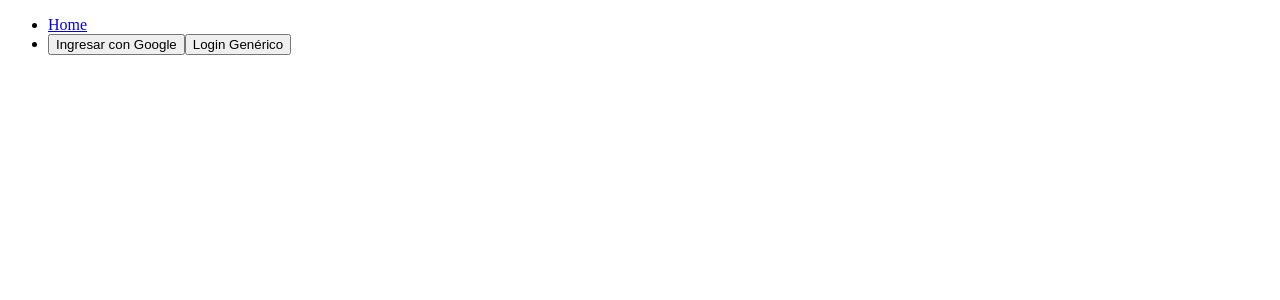
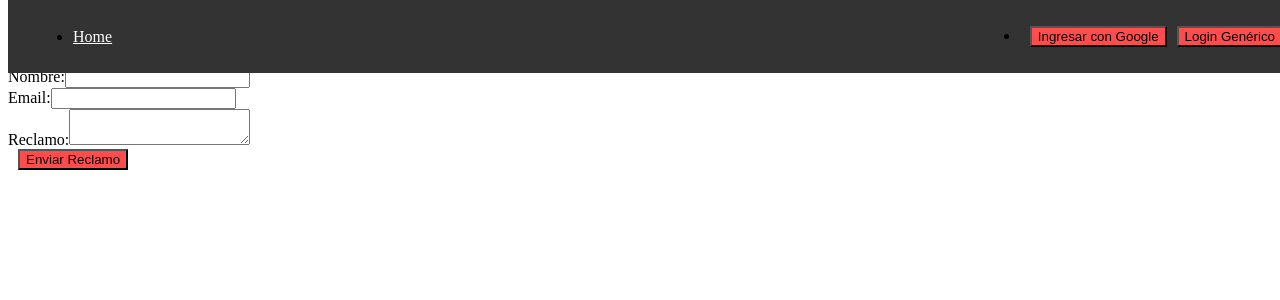
Before and after one commit to MaximoHumittas/SistemaDeReservasDeEspacio, a React (Vite) app in the folder reservasEspaciosFrontend/: page /reclamo in a window 1280 px wide. Shown: the top 300 px of the page. Built offline with nearby package versions, Linux system fonts and the light colour scheme; no server answers.

Commit message:
integrado matias y jaziel

```diff
--- a/reservasEspaciosFrontend/src/App.jsx
+++ b/reservasEspaciosFrontend/src/App.jsx
@@ -6,7 +6,8 @@ import Formulary from "./pages/FormularyPage";
 import AuthProvider from "./context/AuthContext";
 import About from "./pages/AboutPage";
 import LoginGenerico from "./pages/LoginGenerico";
-
+import ReclamoForm from "./pages/ReclamoForm";
+import './styles/index.css';
 
 export default function App() {
     return (
@@ -24,6 +25,8 @@ export default function App() {
 
                     <Route path="/login-generico" element={<LoginGenerico />} />
 
+                    <Route path="/reclamo" element={<ReclamoForm />} />
+
                 </Routes>
             </Router>
         </AuthProvider>
--- a/reservasEspaciosFrontend/src/components/NavBar.jsx
+++ b/reservasEspaciosFrontend/src/components/NavBar.jsx
@@ -1,6 +1,7 @@
+import { useContext } from "react";
 import { NavLink } from "react-router-dom";
-import { useContext } from "react";
 import { AuthContext } from "../context/AuthContext";
+import '../styles/NavBar.css';
 
 export default function NavBar() {
   const { loginWithGoogle, user, logout } = useContext(AuthContext);
@@ -18,6 +19,9 @@ export default function NavBar() {
             </li>
             <li>
               <NavLink to="/about">About</NavLink>
+            </li>
+            <li>
+              <NavLink to="/reclamo">Reclamo</NavLink>
             </li>
           </>
         )}
--- /dev/null
+++ b/reservasEspaciosFrontend/src/pages/ReclamoForm.jsx
@@ -0,0 +1,74 @@
+import { useState } from "react";
+import { supabase } from "../supabase/client";
+
+export default function ReclamoForm() {
+  const [nombre, setNombre] = useState("");
+  const [email, setEmail] = useState("");
+  const [reclamo, setReclamo] = useState("");
+  const [error, setError] = useState(null);
+
+  const handleSubmit = async (e) => {
+    e.preventDefault();
+    setError(null);
+
+    try {
+      const { data, error } = await supabase
+        .from("reclamos") // Verifica que esta tabla exista en Supabase
+        .insert([{ nombre, email, reclamo }]);
+
+      if (error) {
+        console.error("Error al enviar reclamo:", error);
+        setError("Hubo un problema al enviar el reclamo. Inténtalo de nuevo.");
+        return;
+      }
+
+      console.log("Reclamo enviado exitosamente:", data);
+      // Limpia el formulario
+      setNombre("");
+      setEmail("");
+      setReclamo("");
+    } catch (err) {
+      console.error("Error al enviar reclamo:", err);
+      setError("Hubo un error al conectarse con el servidor.");
+    }
+  };
+
+  return (
+    <div>
+      <h2>Formulario de Reclamo</h2>
+      {error && <p style={{ color: "red" }}>{error}</p>}
+      <form onSubmit={handleSubmit}>
+        <div>
+          <label htmlFor="nombre">Nombre:</label>
+          <input
+            id="nombre"
+            type="text"
+            value={nombre}
+            onChange={(e) => setNombre(e.target.value)}
+            required
+          />
+        </div>
+        <div>
+          <label htmlFor="email">Email:</label>
+          <input
+            id="email"
+            type="email"
+            value={email}
+            onChange={(e) => setEmail(e.target.value)}
+            required
+          />
+        </div>
+        <div>
+          <label htmlFor="reclamo">Reclamo:</label>
+          <textarea
+            id="reclamo"
+            value={reclamo}
+            onChange={(e) => setReclamo(e.target.value)}
+            required
+          />
+        </div>
+        <button type="submit">Enviar Reclamo</button>
+      </form>
+    </div>
+  );
+}
--- /dev/null
+++ b/reservasEspaciosFrontend/src/styles/NavBar.css
@@ -0,0 +1,45 @@
+nav {
+    background-color: #333;
+    padding: 10px;
+    position: fixed;
+    top: 0;
+    width: 100%;
+    z-index: 1000;
+  }
+
+  ul {
+    display: flex;
+    justify-content: space-between;
+    align-items: center;
+  }
+
+  li {
+    margin: 0 15px;
+  }
+
+  a {
+    color: white;
+    font-size: 16px;
+  }
+
+  button {
+    background-color: #ff4d4d;
+    margin-left: 10px;
+  }
+
+  button:hover {
+    background-color: #ff1a1a;
+  }
+
+  img {
+    border-radius: 50%;
+    width: 40px;
+    height: 40px;
+    margin-left: 10px;
+  }
+
+  span {
+    color: white;
+    font-size: 16px;
+    margin-left: 10px;
+  }
```
Also changed, not shown: reservasEspaciosFrontend/src/styles/index.css (added).
